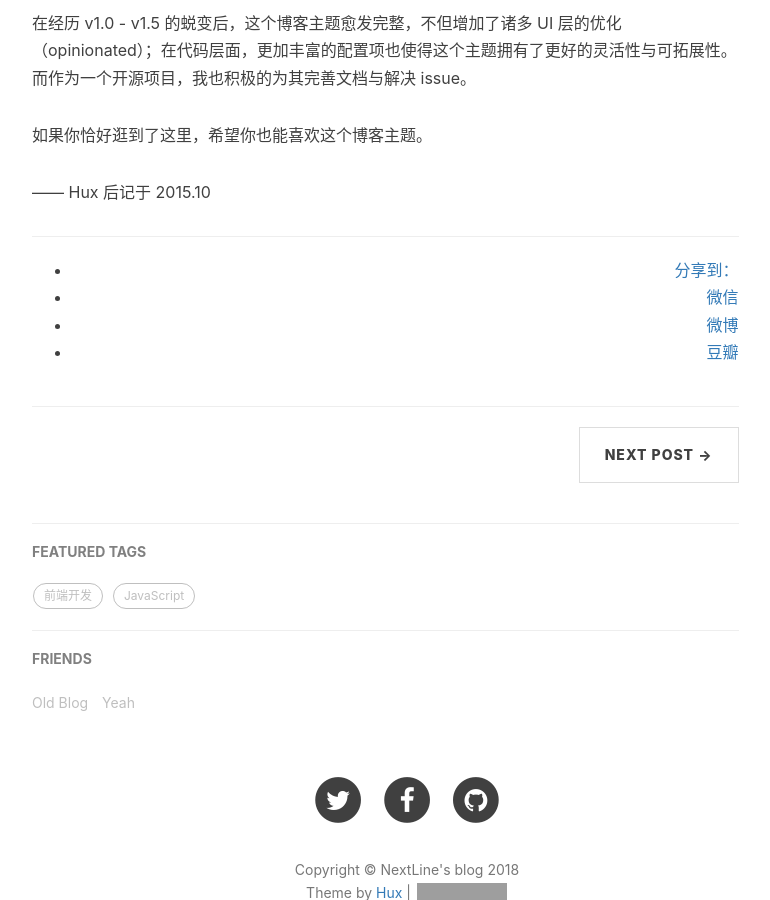
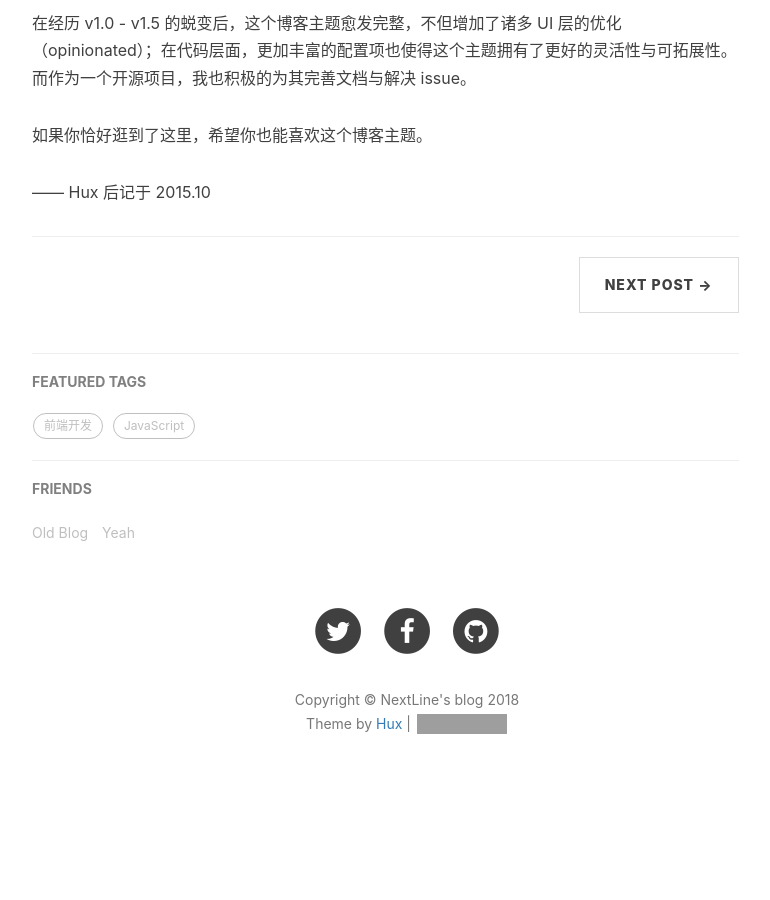
Before and after one commit to LYoungJoo/lyoungjoo.github.io, a Jekyll site: the page built from _posts/2014-01-29-hello-2015.markdown, in a window 1280 px wide and 900 px high, scrolled down 2440 px. Shown: the whole window, without its empty margins (233-1003 px from the left). Built offline with Jekyll 4.4.1, drawn with Linux system fonts in a browser that asks for light colours; nearby versions of some CDN libraries; comment, search, counter and statistics services are not loaded; after the commit the page ends 3268 px from its top, so only the background shows below that; grey boxes are pictures that could not be loaded.

Commit message:
Update post.html

```diff
--- a/_layouts/post.html
+++ b/_layouts/post.html
@@ -50,33 +50,6 @@
 				{{ content }}
 
                 <hr>
-
-                {% if site.duoshuo_share && site.duoshuo_username %}
-                <!-- 多说 Share start -->
-                </style>
-                <div class="ds-share"
-                    style="text-align: right"
-                    data-thread-key="{{page.id}}"
-                    data-title="{{page.title}}"
-                    data-url="{{site.url}}{{site.baseurl}}{{page.url}}"
-                    data-images="{{ site.url }}{{site.baseurl}}/{% if page.header-img %}{{ page.header-img }}{% else %}{{ site.header-img }}{% endif %}"
-                    data-content="{{ content | strip_html | truncate:80 }} | {{ site.SEOTitle }} " >
-                    <div class="ds-share-inline">
-                      <ul  class="ds-share-icons-16">
-                        <li data-toggle="ds-share-icons-more"><a class="ds-more" href="#">分享到：</a></li>
-                        <li><a class="ds-wechat flat" href="javascript:void(0);" data-service="wechat">微信</a></li>
-                        <li><a class="ds-weibo flat" href="javascript:void(0);" data-service="weibo">微博</a></li>
-                        <li><a class="ds-douban flat" href="javascript:void(0);" data-service="douban">豆瓣</a></li>
-                      </ul>
-                      <div class="ds-share-icons-more">
-                      </div>
-                    </div>
-                <hr>
-                </div>
-                <!-- 多说 Share end-->
-                {% endif %}
-
-
                 <ul class="pager">
                     {% if page.previous.url %}
                     <li class="previous">
```
